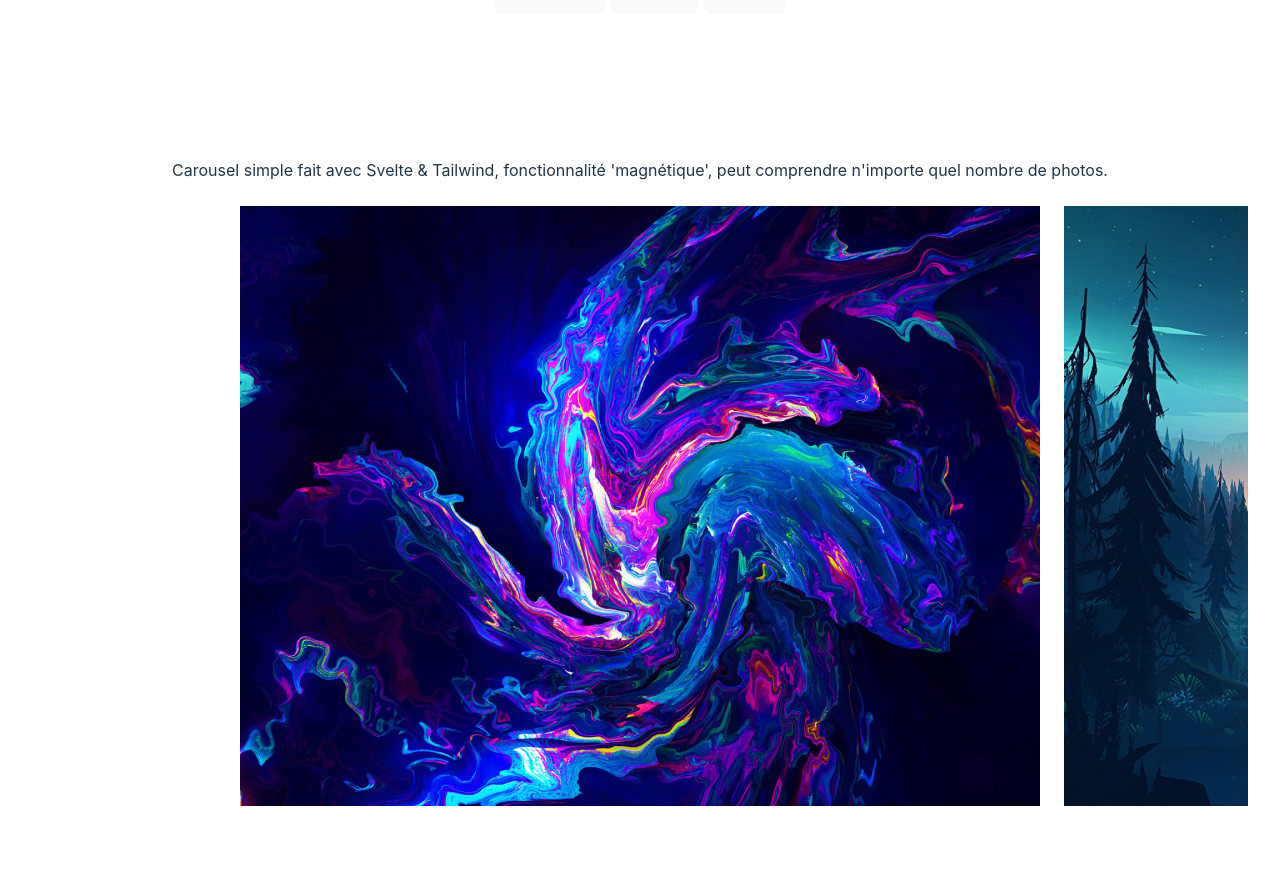
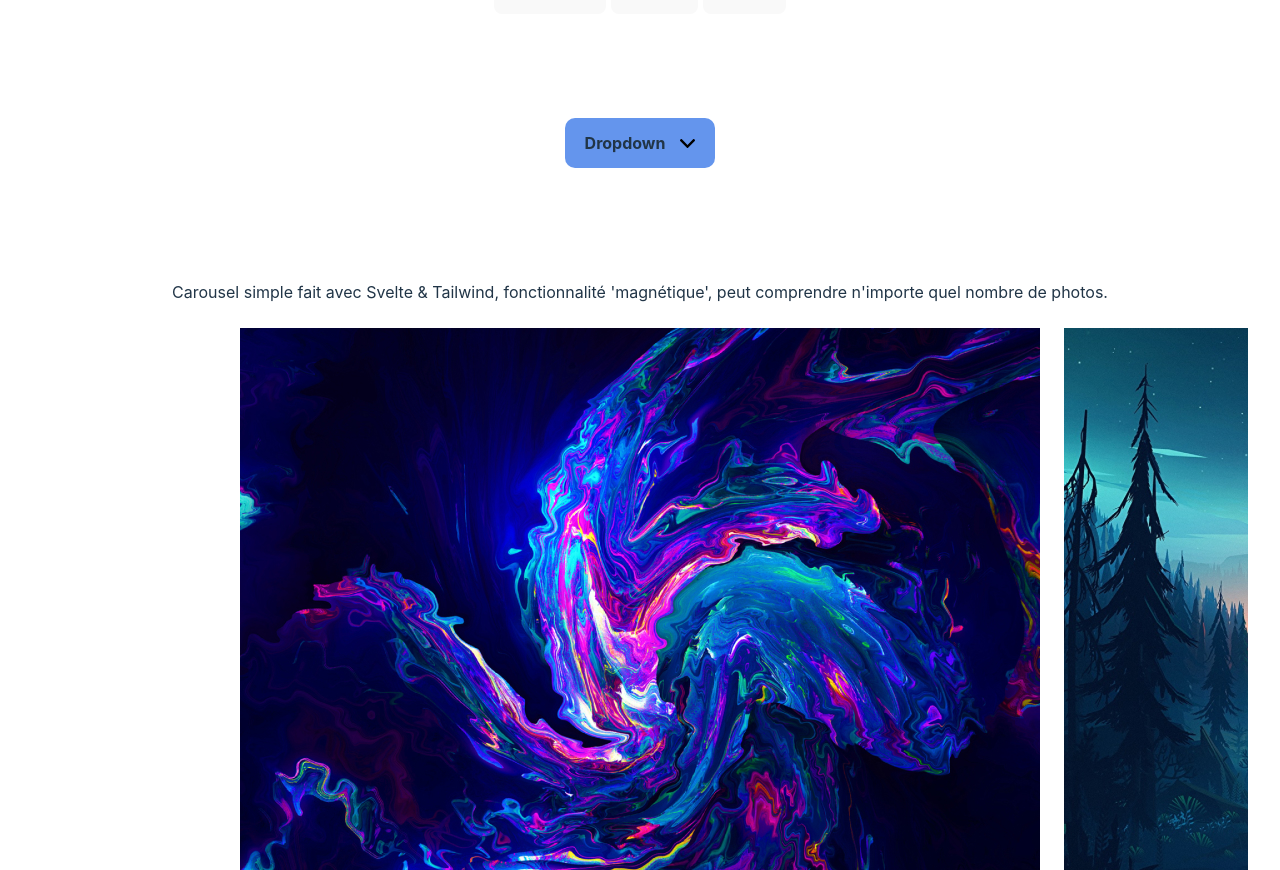
Before and after one commit to Erzenkell/Librairie-svelte-de-fou, a Svelte app: page / in a window 1280 px wide. Shown: the part 1026-1896 px from the top of the page. Built offline with nearby package versions, Linux system fonts and the light colour scheme.

Commit message:
added  dropdown

```diff
--- a/src/routes/+page.svelte
+++ b/src/routes/+page.svelte
@@ -18,6 +18,7 @@
     import Modal from '../lib/Modal.svelte'
     import Navbar from '../lib/Navbar.svelte'
     import Divider from '../lib/Divider.svelte'
+    import Dropdown from "../lib/Dropdown.svelte"
 
     let schools = ['HETIC', 'EEMI', 'Epitech', 'Etna']
     let toStrong = 'HETIC'
@@ -115,6 +116,14 @@
 
   <Divider >
     <div slot="dividerContent">
+      Dropdown
+    </div>
+  </Divider>
+
+  <Dropdown />
+
+  <Divider >
+    <div slot="dividerContent">
       Carousel de fou
     </div>
   </Divider>
```
Also changed, not shown: 1 other file (tests, documents, lock files or other folders).
